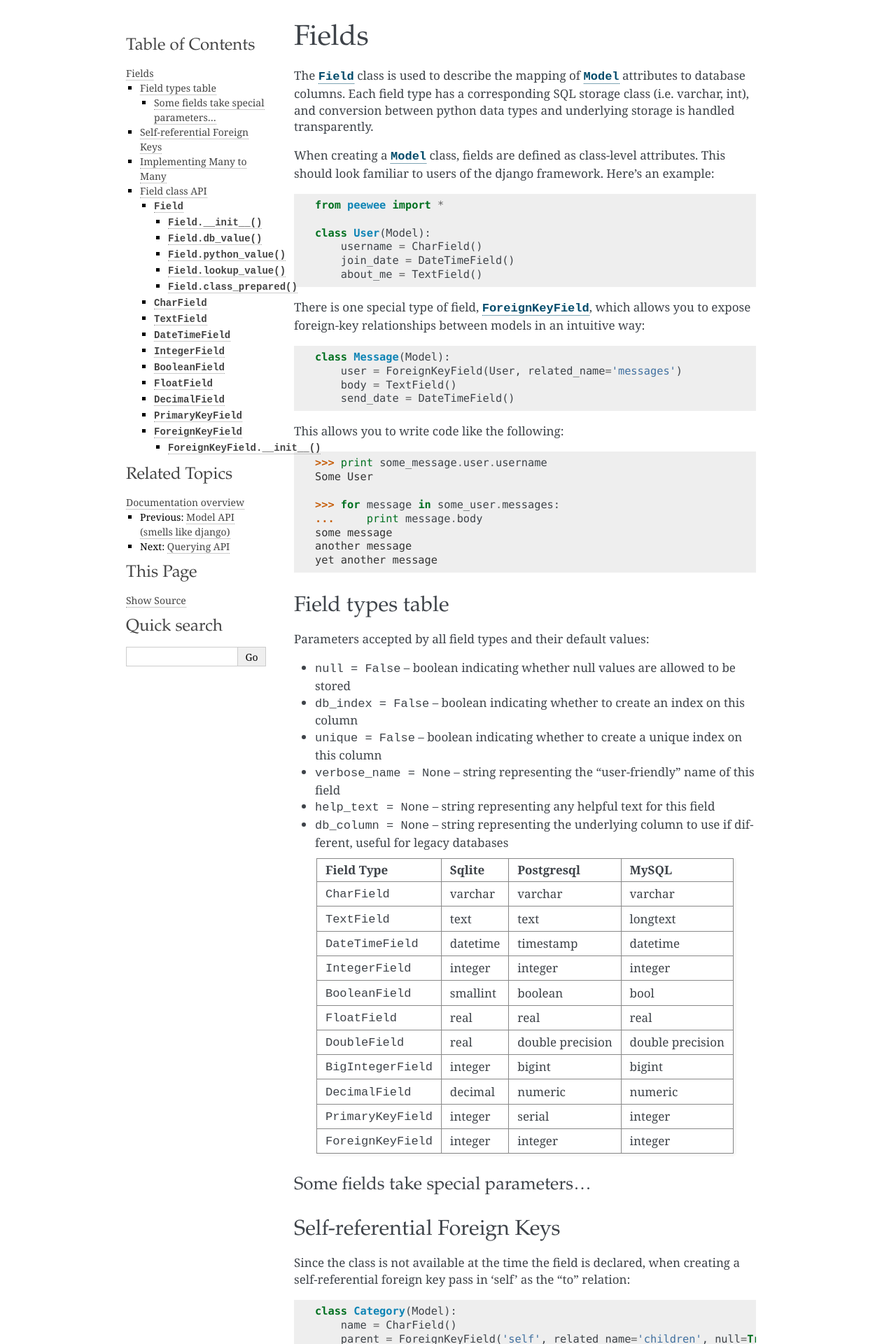
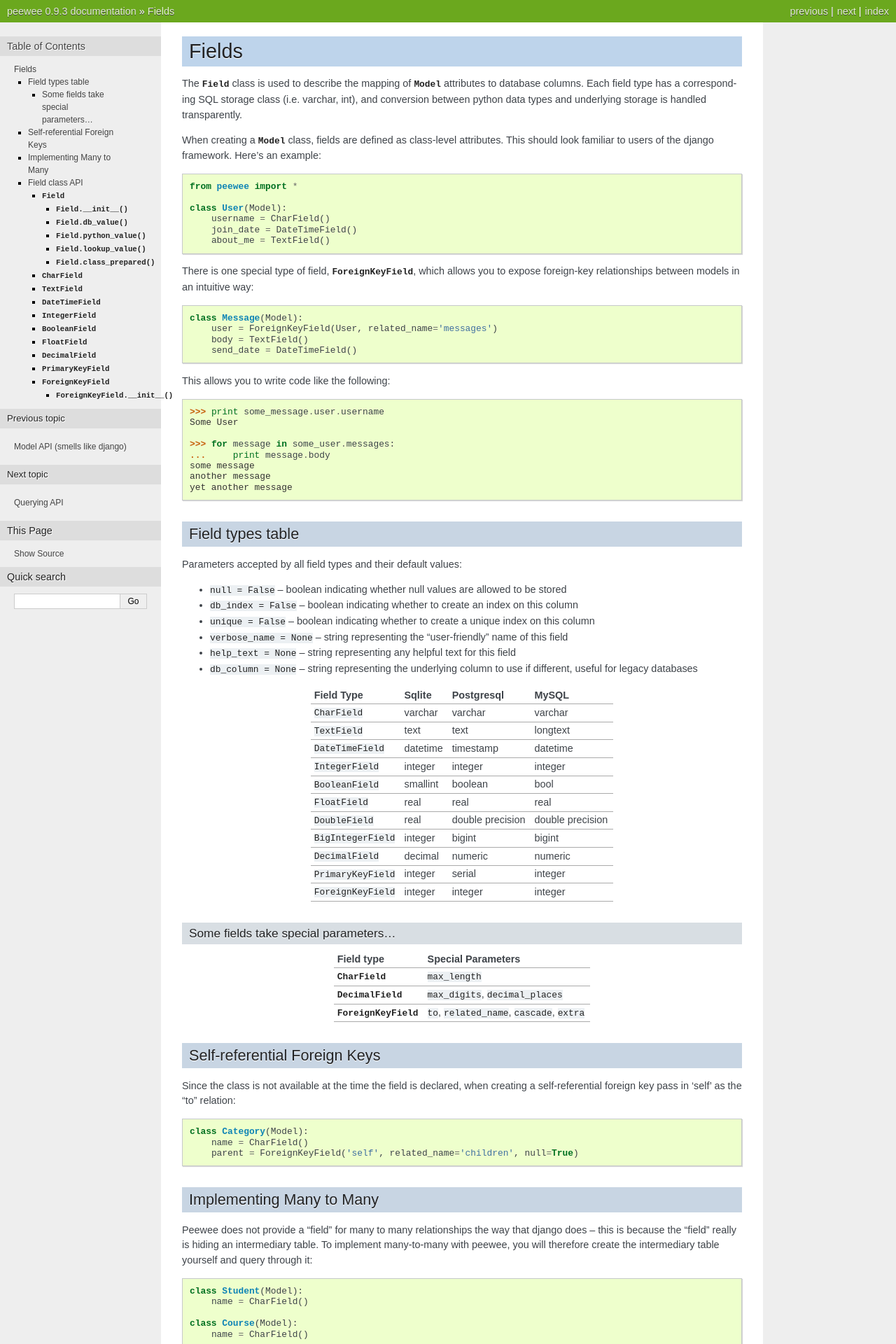
Before and after one commit to coleifer/peewee, a Sphinx documentation site: the page built from docs/peewee/fields.rst, in a window 1280 px wide. Shown: the top 1920 px of the page at 70% size. Built offline with Sphinx 7.4.7, drawn with Linux system fonts in a browser that asks for light colours; some of the changed text lies outside the part shown.

Commit message:
Moving to nature theme for better readability

```diff
--- a/docs/conf.py
+++ b/docs/conf.py
@@ -91,17 +91,17 @@ pygments_style = 'sphinx'
 
 # The theme to use for HTML and HTML Help pages.  See the documentation for
 # a list of builtin themes.
-html_theme = 'flask'
+html_theme = 'nature'
 
 # Theme options are theme-specific and customize the look and feel of a theme
 # further.  For a list of options available for each theme, see the
 # documentation.
-html_theme_options = {
-    'index_logo': 'peewee-white.png'
-}
+#html_theme_options = {
+#    'index_logo': 'peewee-white.png'
+#}
 
 # Add any paths that contain custom themes here, relative to this directory.
-html_theme_path = ['_themes']
+#html_theme_path = ['_themes']
 
 # The name for this set of Sphinx documents.  If None, it defaults to
 # "<project> v<release> documentation".
--- a/docs/peewee/fields.rst
+++ b/docs/peewee/fields.rst
@@ -81,7 +81,7 @@ Some fields take special parameters...
 +===============================+==============================================+
 | :py:class:`CharField`         | ``max_length``                               |
 +-------------------------------+----------------------------------------------+
-| :py:class:`DecimalField`      | ``max_digits``, ``decimal_places``                   |
+| :py:class:`DecimalField`      | ``max_digits``, ``decimal_places``           |
 +-------------------------------+----------------------------------------------+
 | :py:class:`ForeignKeyField`   | ``to``, ``related_name``,                    |
 |                               | ``cascade``, ``extra``                       |
```
